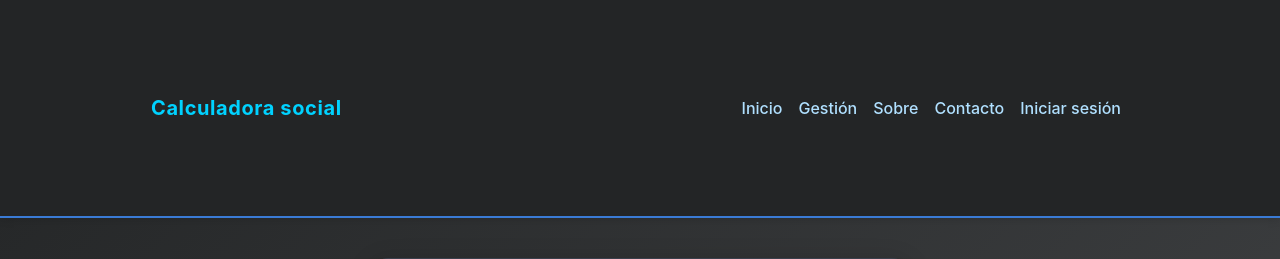
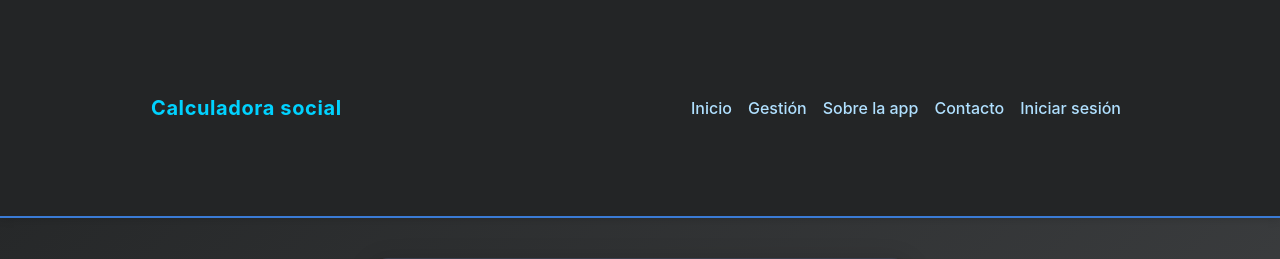
Before and after one commit to LorenzoFerreyra/django-calculadora-costos, a Django app: page / in a window 1280 px wide. Shown: the top 259 px of the page. Run offline with Django 3.2, Linux system fonts and the light colour scheme; some libraries are stand-ins or nearby versions.

Commit message:
Update base.html

```diff
--- a/blog/templates/base.html
+++ b/blog/templates/base.html
@@ -23,7 +23,7 @@
                 <ul class="navbar-nav">
                     <li class="nav-item"><a class="nav-link" href="/">Inicio</a></li>
                     <li class="nav-item"><a class="nav-link" href="/backoffice/">Gestión</a></li>
-                    <li class="nav-item"><a class="nav-link" href="/about/">Sobre</a></li>
+                    <li class="nav-item"><a class="nav-link" href="/about/">Sobre la app</a></li>
                     <li class="nav-item"><a class="nav-link" href="/contact/">Contacto</a></li>
                     {% if user.is_authenticated %}
                         <li class="nav-item"><a class="nav-link" href="/logout/">Salir ({{ user.username }})</a></li>
```
